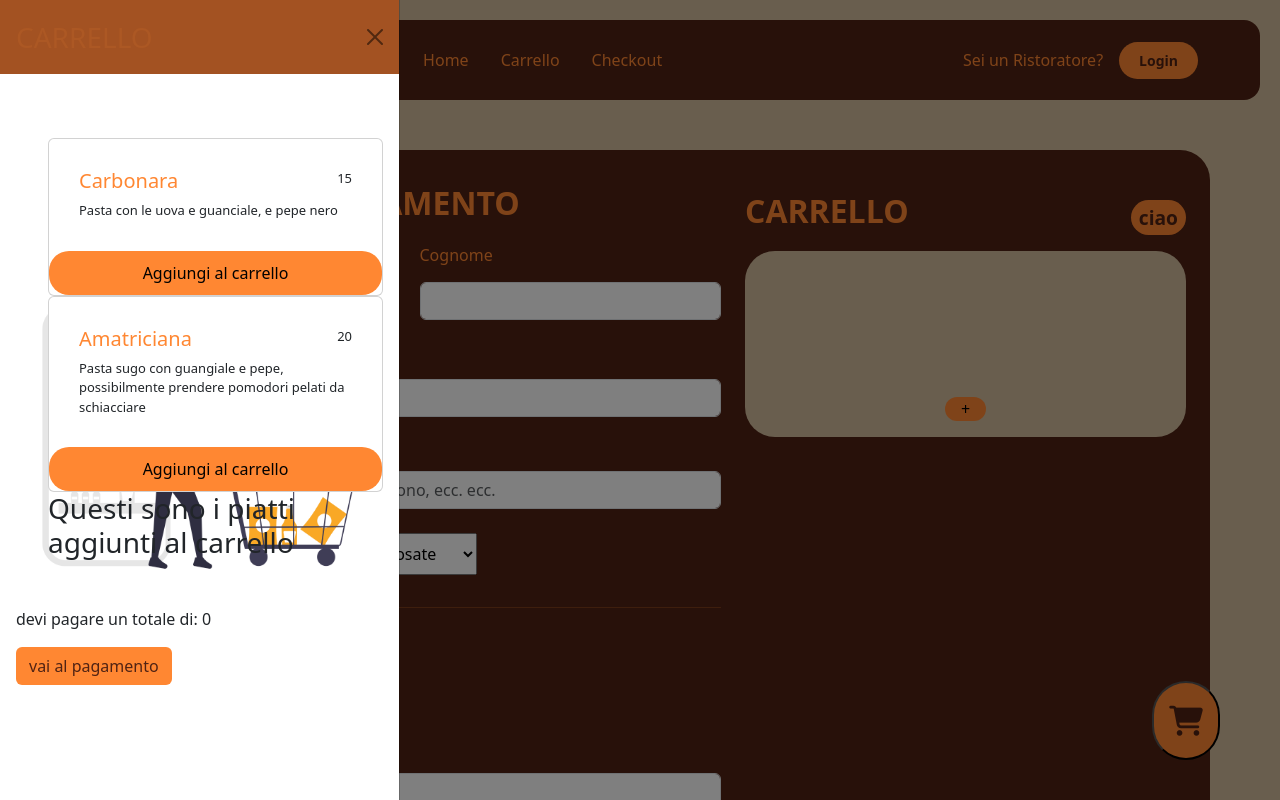
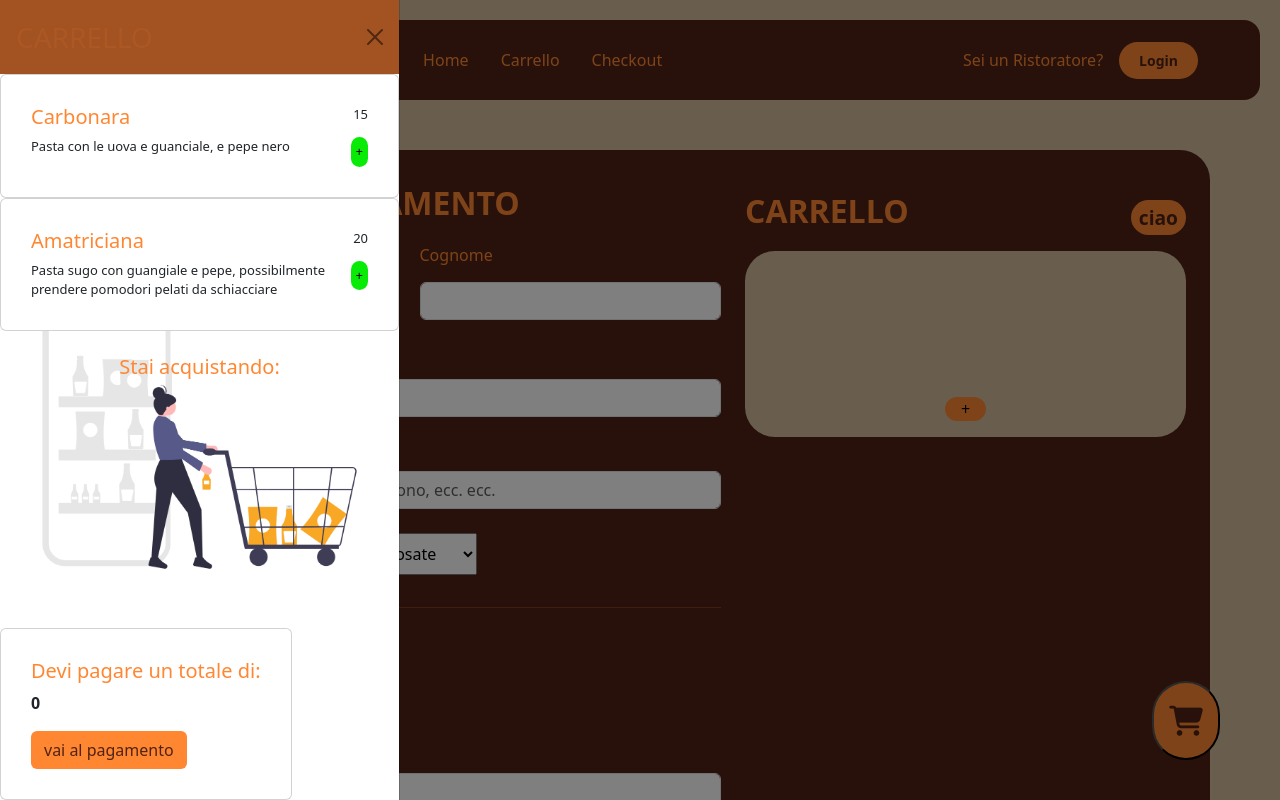
Before and after one commit to PaoloTarcisio/deliveboo-frontend, a Vue app: page /carrello in a window 1280 px wide. Both pictures are taken after a click on the button 1186 px from the left and 720 px from the top of the page. Shown: the top 800 px of the page. Built offline with nearby package versions, Linux system fonts and the light colour scheme.

Commit message:
tasto aggiungi, tasto rimuovi, link al carrello

```diff
--- a/src/assets/scss/partials/AppCarrello.scss
+++ b/src/assets/scss/partials/AppCarrello.scss
@@ -2,13 +2,17 @@
 
 .add-btn{
     border-style: none;
-    background-color: $secondary;
-    padding: 10px;
+    background-color: rgb(7, 235, 7);
+    padding: 5px;
     border-radius: 20px;
 }
 .remove-btn{
     border-style: none;
-    background-color: black;
+    background-color: rgb(195, 30, 30);
+    color: white;
+    padding: 5px;
+    border-radius: 20px;
+    margin-right: 20px;
 }
 .payment-btn{
     background-color: $secondary;
@@ -22,3 +26,10 @@
     padding: 30px;
     font-size: small;
 }
+.offcanvas-body {
+    padding: 0px;
+}
+.tot-pay{
+    font-size: medium;
+    font-weight: bold;
+}
--- a/src/components/AppCarrello.vue
+++ b/src/components/AppCarrello.vue
@@ -33,6 +33,13 @@ data() {
           totale += piatto.prezzo;
         });
         return totale;
+      },
+      removeToCart(piatto) {
+        const j = this.piattiAggiunti.indexOf(piatto);
+        if (j !== -1) {
+          this.piattiAggiunti.splice(j, 1);
+          this.totale = this.calcoloPrezzo();
+        }
       }
     }
 };
@@ -49,17 +56,17 @@ data() {
           <h3 class="offcanvas-title" id="staticBackdropLabel">CARRELLO</h3>
           <button type="button" class="btn-close" data-bs-dismiss="offcanvas" aria-label="Close"></button>
         </div>
-        <div class="offcanvas-body" style="background-image: url(./src/assets/img/undraw_shopping_app_flsj.png);
+
+        <!--INIZIO CORPO CARRELLO-->
+        <div class="offcanvas-body d-flex align-content-between flex-wrap" style="background-image: url(./src/assets/img/undraw_shopping_app_flsj.png);
                                           background-size: contain;
                                           background-position: center;
                                           background-repeat: no-repeat;">
-              <div class="my-5">
+
                 <div class="container-list-group">
-
-                  <ul id="plates-list" class="plates-list">
+                  <ul class="plates-list p-0">
                       <li v-for="(piatto, i) in piatti" :key="i" class="card">
                           <div class="card-body">
-
                               <div class="d-flex justify-content-between">
                                 <span>
                                   <h5 class="card-title">{{ piatto.nome }}</h5>
@@ -70,38 +77,79 @@ data() {
                                   </p>
                                 </span>
                               </div>
+                              <div class="d-flex justify-content-between">
+                                <span>
                                   <p class="card-text">
                                     {{ piatto.descrizione }}
                                   </p>
+                                </span>
+                                <span>
+                                  <button @click="addToCart(piatto)" class="add-btn">
+                                      +
+                                  </button>
+                                </span>
                               </div>
-
-                          <button @click="addToCart(piatto)" class="add-btn px-3">
-                              Aggiungi al carrello
-                          </button>
+                          </div>
                       </li>
 
-                      <h3>
-                        Questi sono i piatti aggiunti al carrello
-                      </h3>
+
+                      <h5 class="text-center my-4">
+                        Stai acquistando:
+                      </h5>
                       <li v-for="(piatto, index) in piattiAggiunti" :key="'added_' + index" class="card">
 
                         <div class="card-body">
+                              <div class="d-flex justify-content-between">
+                                <span>
                                   <h5 class="card-title">{{ piatto.nome }}</h5>
-                              <p class="card-text">{{ piatto.descrizione }}</p>
-                              <p class="card-text">{{ piatto.prezzo }}</p>
+                                </span>
+                                <span>
+                                  <p class="card-text">
+                                    {{ piatto.prezzo }}
+                                  </p>
+                                </span>
                               </div>
+                              <div class="d-flex justify-content-between">
+                                <span>
+                                  <button @click="removeToCart(piatto)" class="remove-btn">
+                                      -
+                                  </button>
+                                </span>
+                                <span>
+                                  <p class="card-text">
+                                    {{ piatto.descrizione }}
+                                  </p>
+                                </span>
+                                <span>
+                                  <button @click="addToCart(piatto)" class="add-btn">
+                                      +
+                                  </button>
+                                </span>
+                              </div>
+                        </div>
+
                       </li>
 
                   </ul>
                 </div>
-              </div>
-              <p>
-                devi pagare un totale di: {{ totale }}
+
+                <div class="card">
+                  <div class="card-body">
+                    <h5 class="card-title">Devi pagare un totale di: </h5>
+                    <p class="card-text tot-pay">
+                      {{ totale }}
                     </p>
+                    <a href="/carrello" class="card-link text-decoration-none">
                       <button class="btn payment-btn d-flex">
                         vai al pagamento
                       </button>
+                    </a>
                   </div>
+                </div>
+        </div>
+        <!--FINE CORPO CARRELLO-->
+
+
     </div>
     <!--END FLOATING BUTTON-->
 </template>
```
Lines whose indentation alone changed are shown as unchanged.
